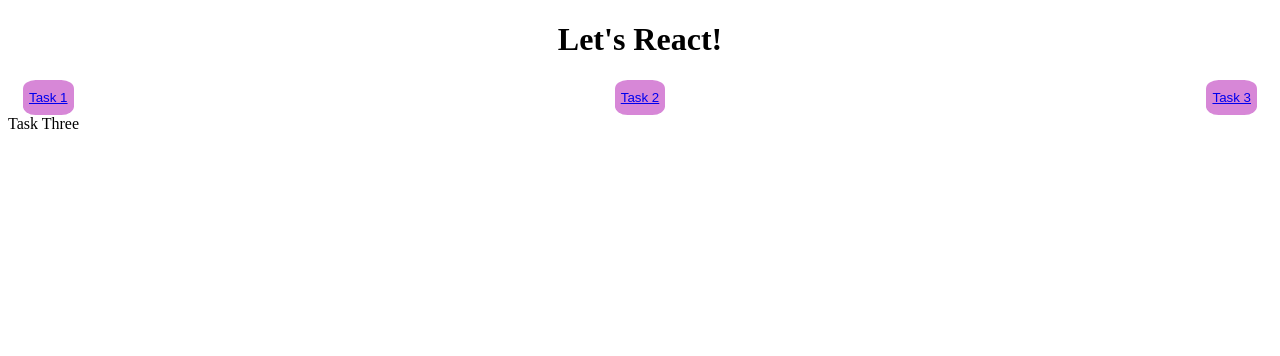
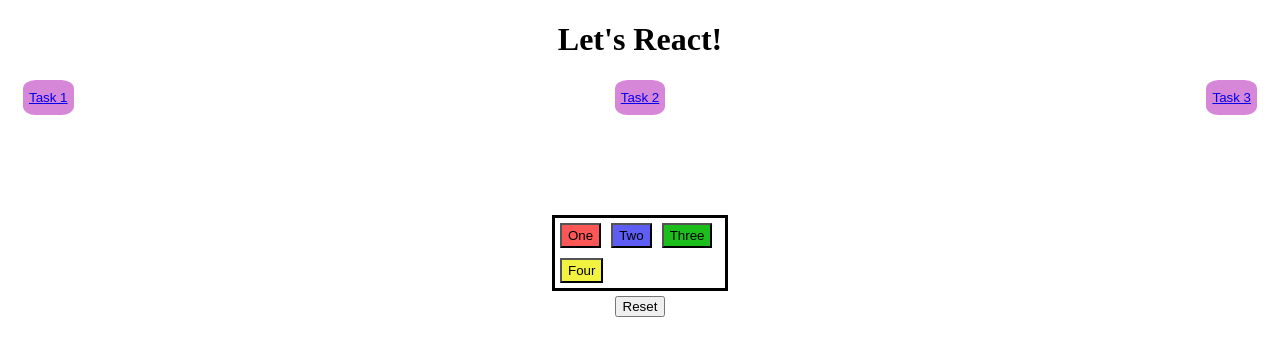
Before and after one commit to Clodus-NT/react-practice, a React (Create React App) app: page /three in a window 1280 px wide. Shown: the top 356 px of the page. Built offline with nearby package versions, Linux system fonts and the light colour scheme.

Commit message:
created and styled elements for task three

```diff
--- a/src/components/task-three/task-three.css
+++ b/src/components/task-three/task-three.css
@@ -0,0 +1,40 @@
+#div-three {
+  margin: 25px;
+  /* padding: 10px; */
+  width: 170px;
+  height: 70px;
+  border-style: solid;
+  margin: auto;
+  margin-top: 100px;
+  display: flex;
+  flex-wrap: wrap;
+}
+
+#dlt-btn-one,
+#dlt-btn-two,
+#dlt-btn-three,
+#dlt-btn-four {
+  margin: 5px;
+  height: 25px;
+}
+
+#dlt-btn-one {
+  background-color: rgb(251, 87, 87);
+}
+
+#dlt-btn-two {
+  background-color: rgb(94, 94, 244);
+}
+
+#dlt-btn-three {
+  background-color: rgb(27, 190, 27);
+}
+
+#dlt-btn-four {
+  background-color: rgb(242, 242, 65);
+}
+
+#reset-btn-three {
+  text-align: center;
+  margin: 5px;
+}
--- a/src/components/task-three/task-three.js
+++ b/src/components/task-three/task-three.js
@@ -1,7 +1,21 @@
-import React from 'react';
+import React, { useState } from 'react';
+import './task-three.css';
+
 
 export default function TaskThree() {
+  const [tile, setTile] = useState('');
+
   return(
-    <div>Task Three</div>
+    <>
+      <div id='div-three'>
+        <button id='dlt-btn-one'>One</button>
+        <button id='dlt-btn-two'>Two</button>
+        <button id='dlt-btn-three'>Three</button>
+        <button id='dlt-btn-four'>Four</button>
+      </div>
+      <div id='reset-btn-three'>
+        <button>Reset</button>
+      </div>
+    </>
   )
 }
```
